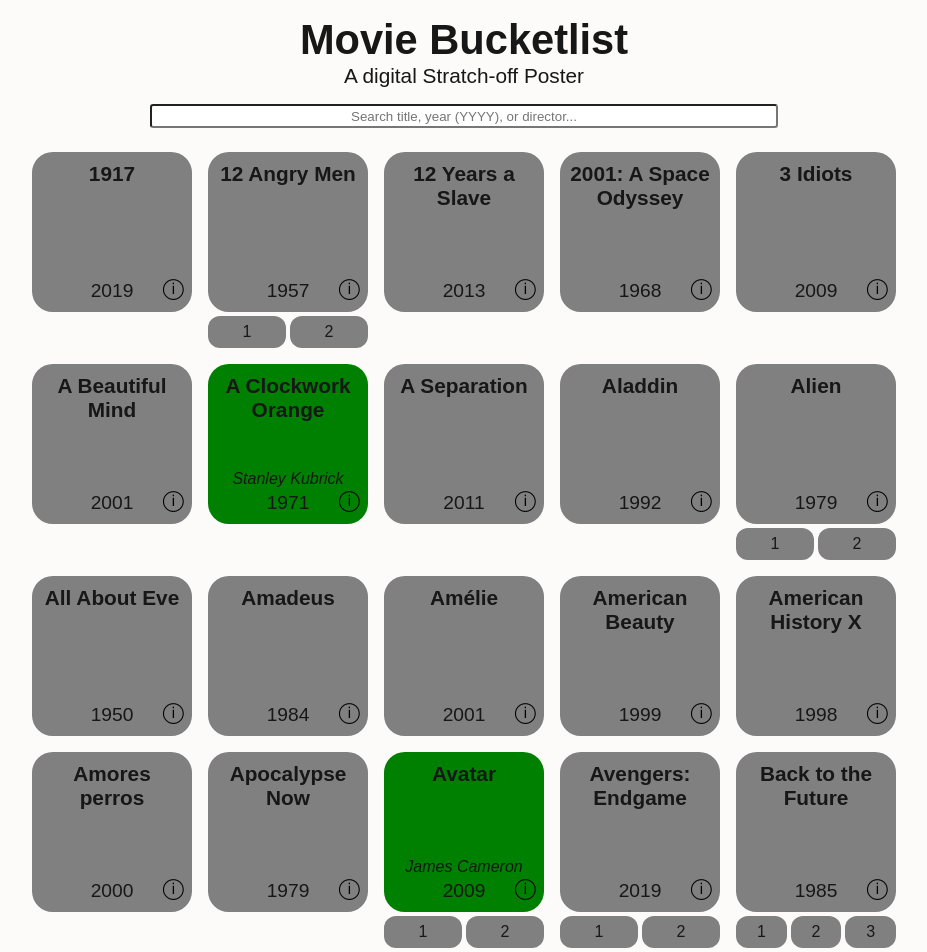
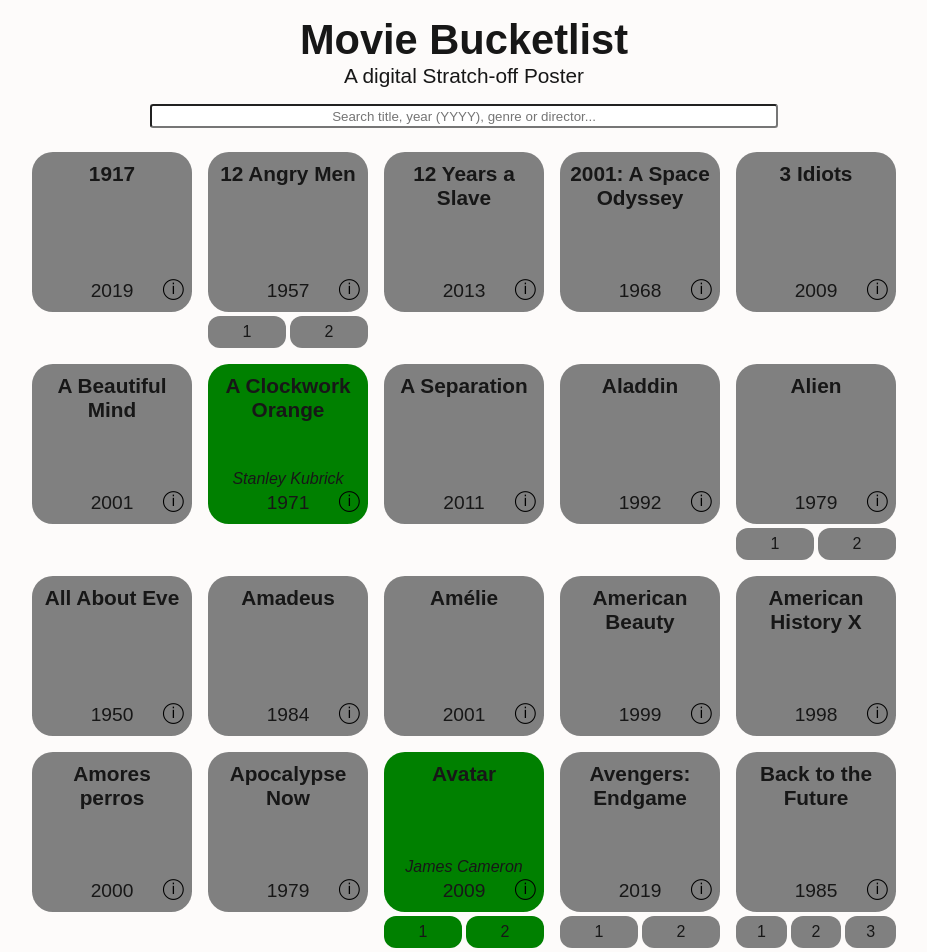
Before and after one commit to MsFairyViolet/movie-bucketlist, a Next.js app in the folder movie-bucketlist-frontend/: page / in a window 1280 px wide. Shown: the top 952 px of the page, without its empty margins (176-1103 px from the left). Built offline with nearby package versions, Linux system fonts and the light colour scheme.

Commit message:
Search Functionality Changed to include genres and display series correctly

```diff
--- a/movie-bucketlist-frontend/src/components/MovieGraphic.js
+++ b/movie-bucketlist-frontend/src/components/MovieGraphic.js
@@ -26,7 +26,7 @@
             {isSeries && (
                 <div className="sub-movie-container">
                     {item.movies.map((movie, index) =>
-                        <SubMovieCard key={movie.id} movie={item} number={index + 1} />
+                        <SubMovieCard key={movie.id} movie={movie} number={index + 1} />
                     )}
                 </div>
             )}
--- a/movie-bucketlist-frontend/src/components/MovieList.js
+++ b/movie-bucketlist-frontend/src/components/MovieList.js
@@ -32,14 +32,16 @@
         setMovies(moviesData);
     }, []);
 
-    const filteredMovies = searchQuery
+        const filteredMovies = searchQuery
         ? movies.filter((movie) => {
             const query = searchQuery.toLowerCase().trim()
+
             return (
                 movie.title.toLowerCase().includes(query) ||
                 movie.director.toLowerCase().includes(query) ||
-                movie.year.toString() === query
-            );
+                movie.year.toString() === query ||
+                movie.genre.toString().toLowerCase().includes(query)
+            )
         })
         : movies;
 
@@ -58,14 +60,14 @@
     return (
         <div className="movie-list-container">
             <div className="search-bar">
-                <input placeholder="Search title, year (YYYY), or director..." value={searchQuery} onChange={(e) => setSearchQuery(e.target.value)} />
+                <input placeholder="Search title, year (YYYY), genre or director..." value={searchQuery} onChange={(e) => setSearchQuery(e.target.value)} />
             </div>
             <div className="info-card">{selectedItem !== null ? <InfoCard item={selectedItem} closeInfo={closeInfo} /> : null}</div>
             <div>
                 {filteredMovies.length > 0 ? (
                     <div className="movie-list">
                         {groupedMovies.map(item => (
-                                <MovieGraphic key={item.series_id || item.id} item={item} showInfo={showInfo} />
+                            <MovieGraphic key={item.series_id || item.id} item={item} showInfo={showInfo} />
                         ))}
                     </div>
                 ) : (
```
